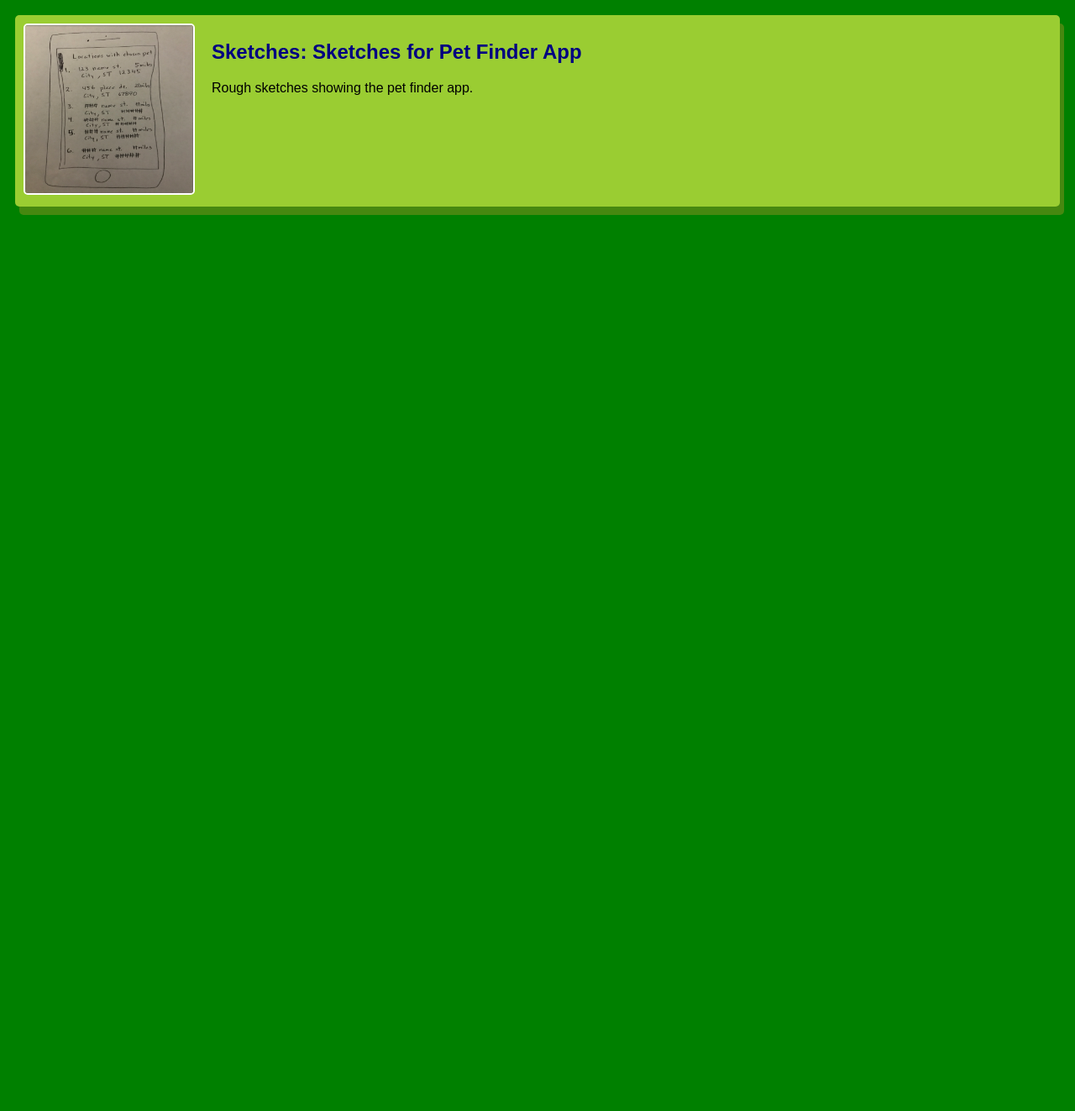
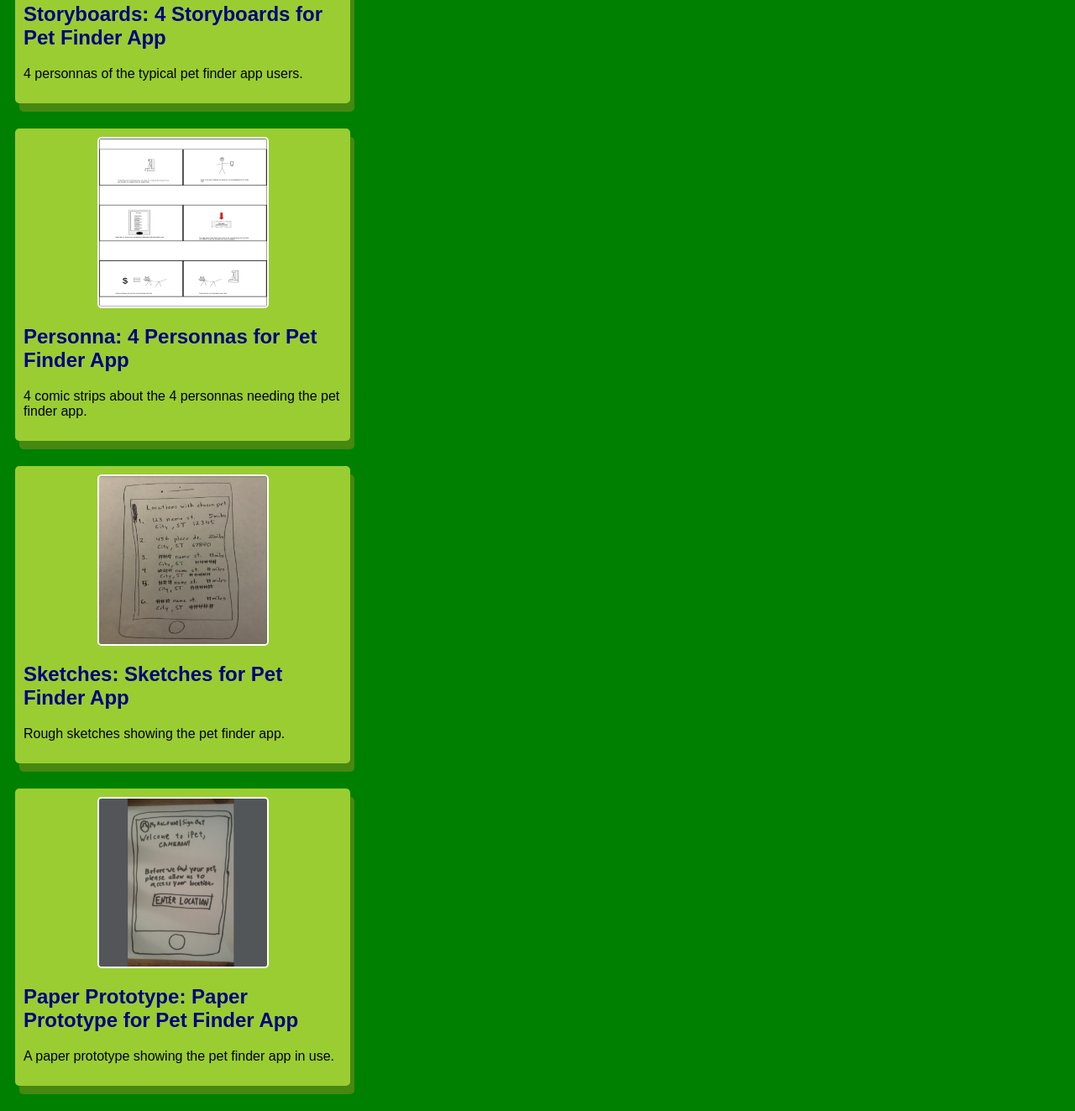
Before and after one commit to TannerDolan/TannerDolan.github.io, a plain HTML site: page index.html in a window 1280 px wide. Shown: the part 1094-2417 px from the top of the page at 84% size. Before the commit the page ends 1370 px from the top, so only its background shows below. Drawn offline with Linux system fonts and the light colour scheme.

Commit message:
Add files via upload

```diff
--- a/index.html
+++ b/index.html
@@ -7,6 +7,7 @@
     <body>
         <h1>Tanner Dolan's CSCE 190 Site</h1>
 
+        <div class="Assignments"></div>
             <!--Problem Statement Assignment-->
             <section class="assignment">
                 <a href="Files/Problem-Statement.pdf"><img src="Images/Problem-Statement.png"></a>
@@ -61,5 +62,17 @@
                     </p>
                 </section>
             </section>
+
+            <!--Paper Prototype Assignment-->
+            <section class="assignment">
+                <a href="https://www.youtube.com/watch?v=cMHg_Zw1SRY&feature=youtu.be"><img src="Images/Paper-Prototype.png"></a>
+                <section class="ass-details">
+                    <a href="https://www.youtube.com/watch?v=cMHg_Zw1SRY&feature=youtu.be"><h2>Paper Prototype: Paper Prototype for Pet Finder App</h2></a>
+                    <p>
+                        A paper prototype showing the pet finder app in use.
+                    </p>
+                </section>
+            </section>
+        </div>
     </body>
 </html>
--- a/styles.css
+++ b/styles.css
@@ -3,8 +3,12 @@ body {
     font-family:Arial, Helvetica, sans-serif;
 }
 
+.assignments {
+    display:flex;
+    flex-wrap:wrap;
+}
 .assignment {
-    display:flex;
+    width:30%;
     padding:10px;
     margin:10px;
     margin-bottom:30px;
@@ -18,6 +22,8 @@ body {
     border:2px solid #ffffff;
     margin-right:20px;
     border-radius:5px;
+    display:block;
+    margin:auto;
 }
 
 h1 {
```
Also changed, not shown: Images/Paper-Prototype.png (added). Lines whose indentation alone changed are shown as unchanged.
